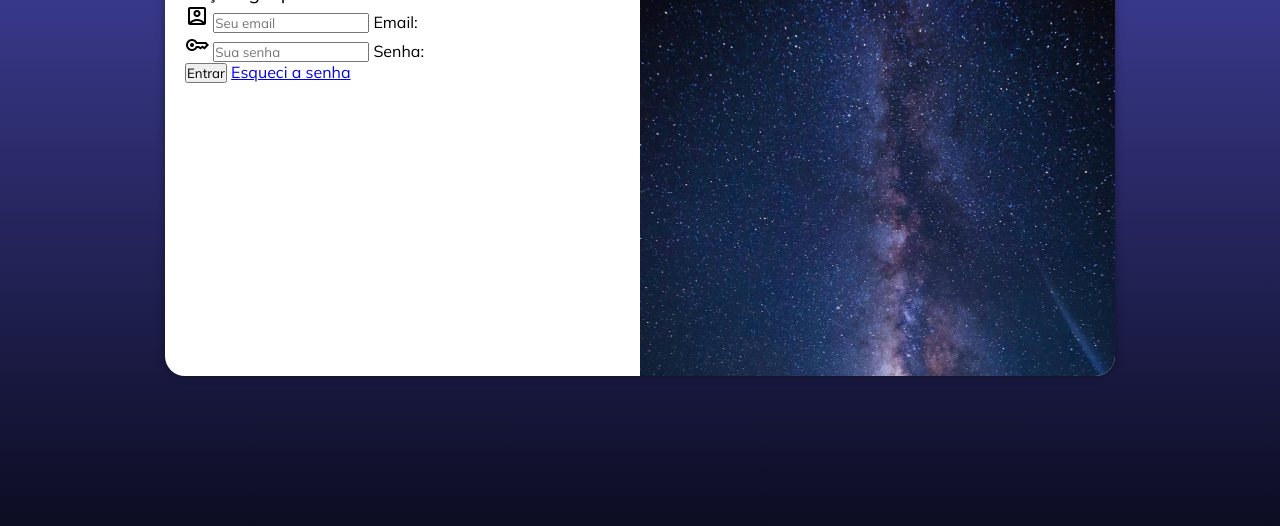
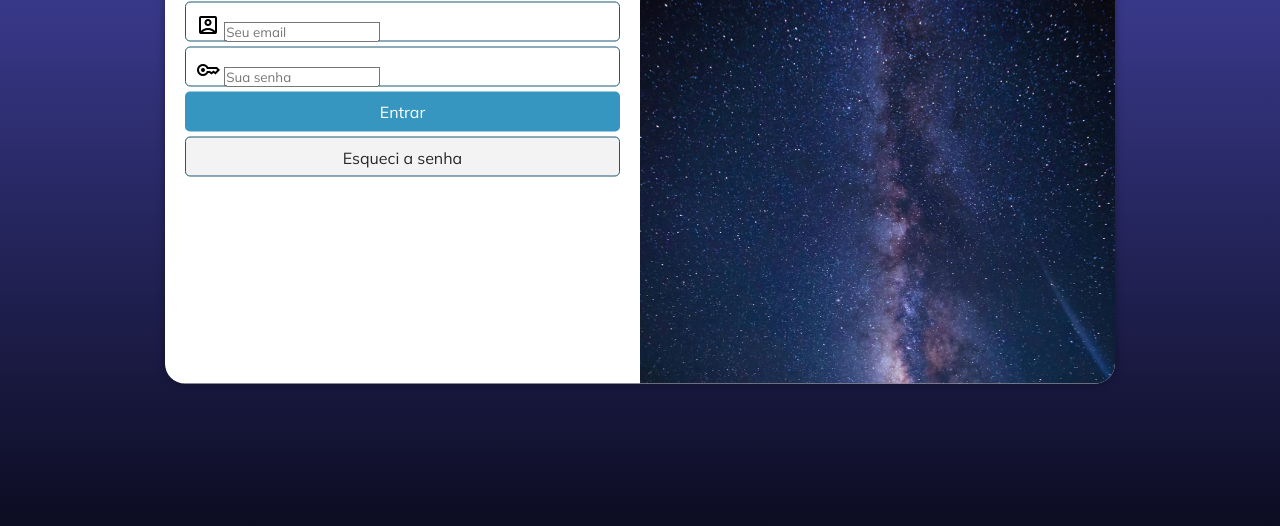
Before and after one commit to MathS10/Projeto-Login, a plain HTML site: page index.html in a window 1280 px wide. Shown: the part 274-800 px from the top of the page. Drawn offline with nearby package versions, Linux system fonts and the light colour scheme.

Commit message:
formatação do formulário

```diff
--- a/index.html
+++ b/index.html
@@ -21,7 +21,7 @@
                 <p>Sejam bem-vindos(a) ao nosso site novamente ! Faça login para continuar.</p>
 
                 <form action="#" method="post" autocomplete="on">
-                    <div class="input-group">
+                    <div class="campo">
                         <span class="material-symbols-outlined">
                         account_box
                         </span>
@@ -29,7 +29,7 @@
                         <label for="email">Email:</label>
                     </div>
 
-                    <div class="input-group">
+                    <div class="campo">
                         <span class="material-symbols-outlined">
                         key
                         </span>
@@ -38,7 +38,7 @@
                     </div>
 
                     <input type="submit" id="ientrar" name="entrar" value="Entrar">
-                    <a href="#">Esqueci a senha</a>
+                    <a class="botao" href="#">Esqueci a senha</a>
                 </form>
 
             </div>
--- a/stilos/stilos.css
+++ b/stilos/stilos.css
@@ -29,7 +29,7 @@ main {
     transform: translate(-50%, -50%);
     background-color: white;
     width: 200px;
-    height:500px;
+    height:515px;
     border-radius: 20px;
 
     box-shadow: 0px 0px 8px rgba(0, 0, 0, 0.386);
@@ -51,6 +51,21 @@ main {
     padding: 10px;
 }
 
+label {
+    display: none;
+}
+
+.campo {
+    display: block;
+    width: 100%;
+    height: 40px;
+    margin: 5px 0px 5px;
+    padding: 10px;
+    border-radius: 5px;
+    cursor: pointer;
+    border: 1px solid rgb(27, 88, 114);
+}
+
 h1 {
     text-align: center;
     margin-bottom: 10px;
@@ -60,3 +75,42 @@ p {
     font-size: 0.8em;
 
 }
+
+input[type=submit] {
+    display: block;
+    font-size: 1em;
+    width: 100%;
+    height: 40px;
+    background-color: rgb(55, 150, 191);
+    color: white;
+    border: none;
+    margin-top: 5px;
+    padding: 10px;
+    border-radius: 5px;
+}
+
+input[type=submit]:hover {
+    background-color: rgb(8, 58, 95);
+    cursor: pointer;
+}
+
+.botao {
+    display: block;
+    text-align: center;
+    font-size: 1em;
+    margin-top: 5px;
+    width: 100%;
+    height: 40px;
+    background-color: rgb(243, 243, 243);
+    color: rgb(42, 38, 38);
+    border: 1px solid rgb(27, 88, 114);
+    padding: 10px;
+    border-radius: 5px;
+    text-decoration: none;
+}
+
+.botao:hover {
+    background-color: rgb(78, 42, 151);
+    color: white;
+    cursor: pointer;
+}
```
